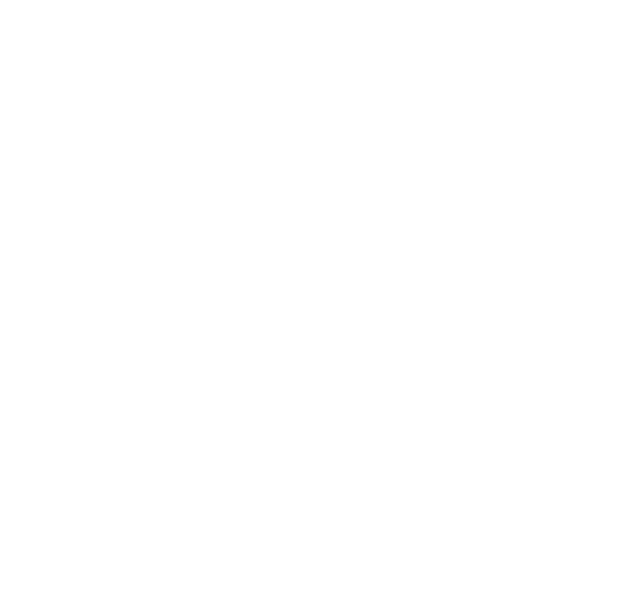
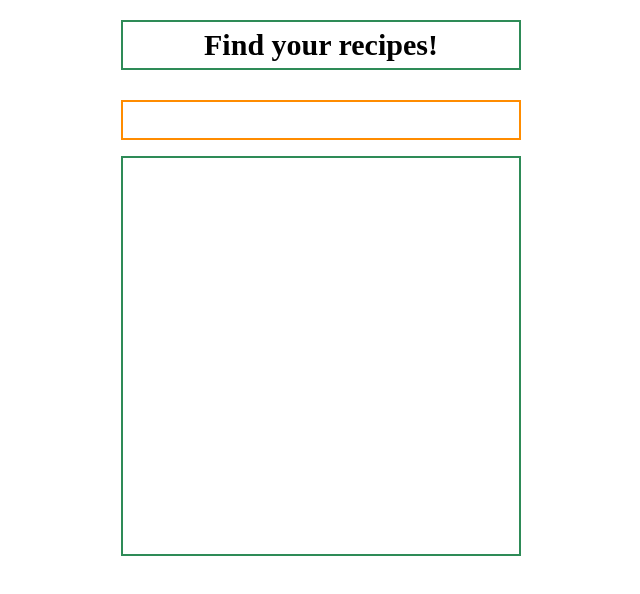
Before and after one commit to gdg-korea-webtech/devfest-webtech-2019-codelab, a website: page index.html in a window 1280 px wide. Shown: the whole page, without its empty margins (319-959 px from the left). Drawn offline with Linux system fonts and the light colour scheme.

Commit message:
Install webpack, webpack-cli, lodash-es, rxjs & add skeleton for the app

```diff
--- /dev/null
+++ b/app.css
@@ -0,0 +1,48 @@
+* {
+  box-sizing: border-box;
+}
+
+html, body {
+  margin: 0;
+  padding: 0;
+}
+
+.container {
+  display: flex;
+  flex-direction: column;
+  align-items: center;
+  min-width: 100vw;
+  min-height: 100vh;
+  margin-top: 20px;
+}
+
+header {
+  display: flex;
+  width: 400px;
+  height: 50px;
+  font-size: 30px;
+  font-weight: bolder;
+  border: 2px solid seagreen;
+  align-items: center;
+  justify-content: center;
+}
+
+.searchInput {
+  margin-top: 30px;
+  width: 400px;
+  height: 40px;
+  font-size: 20px;
+  font-weight: 400;
+  padding: 0 15px;
+  border: 2px solid darkorange;
+}
+
+.searchInput:focus {
+  outline: none;
+}
+
+.recipeList {
+  display: flex;
+  min-height: 400px;
+  border: 2px solid seagreen;
+}
--- a/implement-search/app.css
+++ /dev/null
@@ -1,7 +0,0 @@
-* {
-  box-sizing: border-box;
-}
-
-html, body {
-  padding: 0;
-}
--- a/implement-search/app.js
+++ /dev/null
@@ -1,3 +0,0 @@
-// App initialization
-
-// Bind event handlers
--- a/implement-search/index.html
+++ b/index.html
@@ -8,8 +8,15 @@
   <title>DevFest WebTech 2019 CodeLab</title>
 </head>
 <body>
-
-
-  <script type="module" src="./app.js"></script>
+  <div class="container">
+    <header>
+      Find your recipes!
+    </header>
+    <main>
+      <input class="searchInput" type="text">
+      <ul class="recipeList"></ul>
+    </main>
+  </div>
+  <script type="module" src="./dist/main.js"></script>
 </body>
 </html>
```
Also changed, not shown: app.js (added, +30 -0 lines), package.json (+9 -2 lines), 2 other files.
